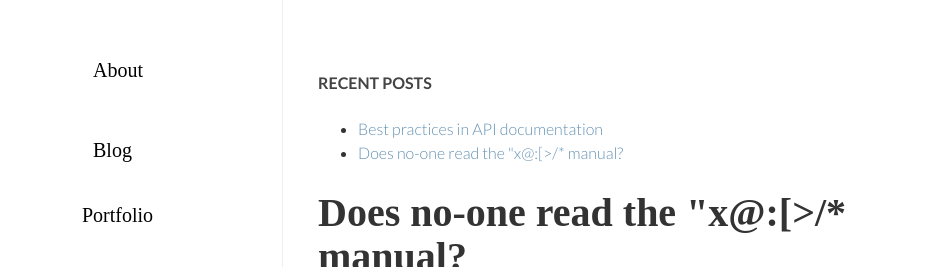
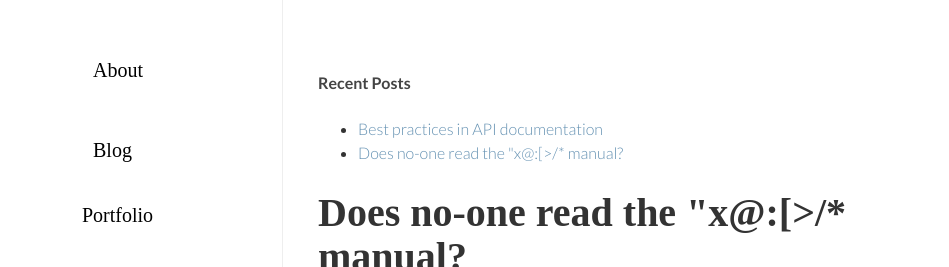
Before and after one commit to ddocs/ddocs.github.io, a Jekyll site: the page built from _posts/2018-05-10-firstproject.md, in a window 1280 px wide and 1194 px high. Shown: the top 267 px of the window, without its empty margins (197-1146 px from the left). Built offline with Jekyll 4.4.1, drawn with Linux system fonts in a browser that asks for light colours; nearby versions of some CDN libraries; some web fonts are replaced.

```diff
--- a/_layouts/portfolio_entry.html
+++ b/_layouts/portfolio_entry.html
@@ -6,7 +6,7 @@ layout: default
 
         <div class="col-md-4">
             <div class="well">
-                <h4>RECENT POSTS</h4>
+                <h4>Recent Posts</h4>
                 <ul class="list-unstyled post-list-container">
                     {% for post in site.posts limit:10 %}
                     <li><a href="{{ post.url | prepend: site.baseurl }}" {% if page.title==post.title %} class="active" {% endif %}>{{ post.title }}</a></li>
```
